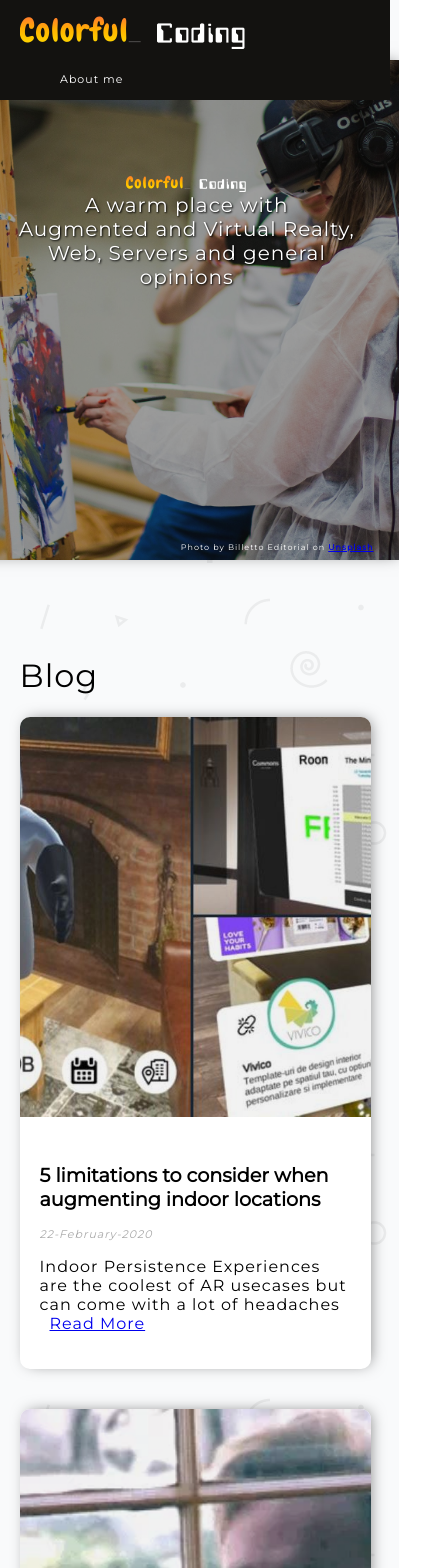
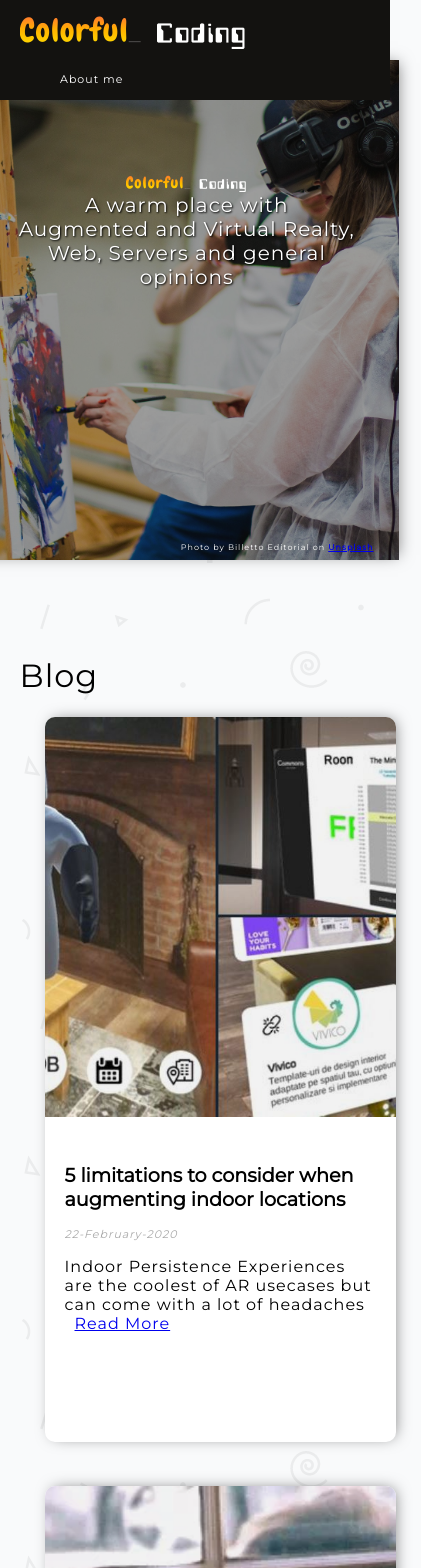
Before and after one commit to silidragos/colorfulcoding-blog, a Next.js app: page / in a window 390 px wide. Shown: the top 1568 px of the page, 421 px wide, since content can reach past the window. Built offline with nearby package versions, Linux system fonts and the light colour scheme.

Commit message:
Fixed styles

```diff
--- a/pages/index.module.scss
+++ b/pages/index.module.scss
@@ -76,7 +76,7 @@
 .last_updates__wrapper {
     margin-top: 75px;
     display: inline-block;
-    width: calc(100% - 350px);
+    width: 95%;
 }
 
 @keyframes pulse {
--- a/pages/tall-card.module.scss
+++ b/pages/tall-card.module.scss
@@ -1,7 +1,11 @@
 .tall_card__wrapper {
     margin-bottom: 40px;
-    width: 100%;
-    max-width: 1000px;
+    width: 25%;
+    min-width: 350px;
+    height: 725px;
+    display: inline-block;
+    margin-left: 25px;
+    margin-right: 25px;
     .tall_card__category {
         background-color: #ffb20f;
         padding-left: 20px;
@@ -21,9 +25,9 @@
         cursor: pointer;
         &:hover {
             .overlay {
-                background-color: rgba(255,178,15, 0.829);
+                background-color: rgba(255, 178, 15, 0.829);
 
-                img{
+                img {
                     opacity: 1;
                 }
             }
@@ -37,11 +41,11 @@
             position: absolute;
             top: 0;
 
-            img{
+            img {
                 opacity: 1;
                 text-align: center;
                 position: absolute;
-                width:25%;
+                width: 25%;
                 top: 50%;
                 left: 50%;
                 transform: translate(-50%, -50%);
@@ -101,6 +105,9 @@
 
 /** MOBILE **/
 @media (max-width: 800px) {
+    .tall_card__wrapper {
+        width: 100%;
+        min-width: none;
         .tall_card__title {
             text-align: center;
             h2 {
@@ -110,3 +117,4 @@
             }
         }
     }
+}
```
Also changed, not shown: pages/about-me.jsx (+20 -5 lines), public/images/projects/character_spark.png (added), public/images/projects/scene_spark.png (added). Lines whose indentation alone changed are shown as unchanged.
